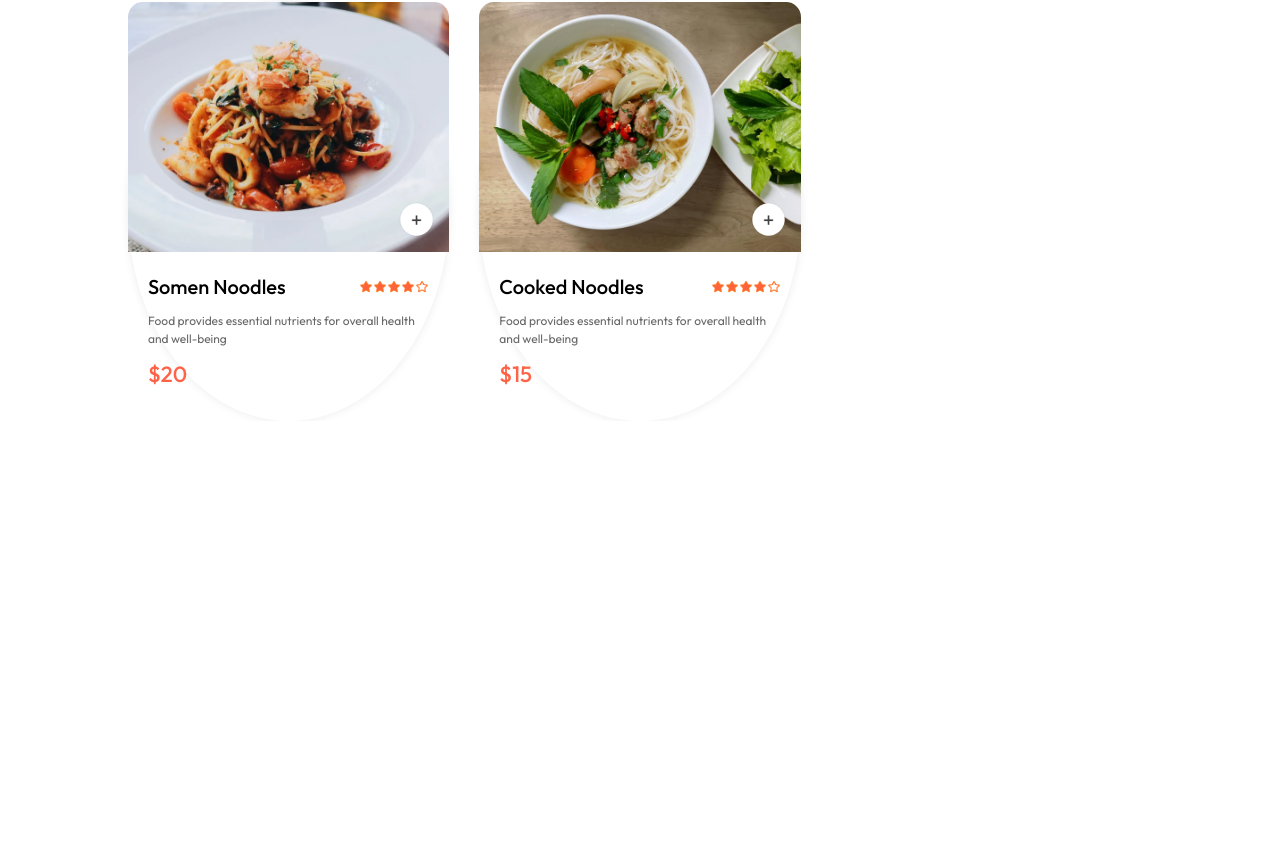
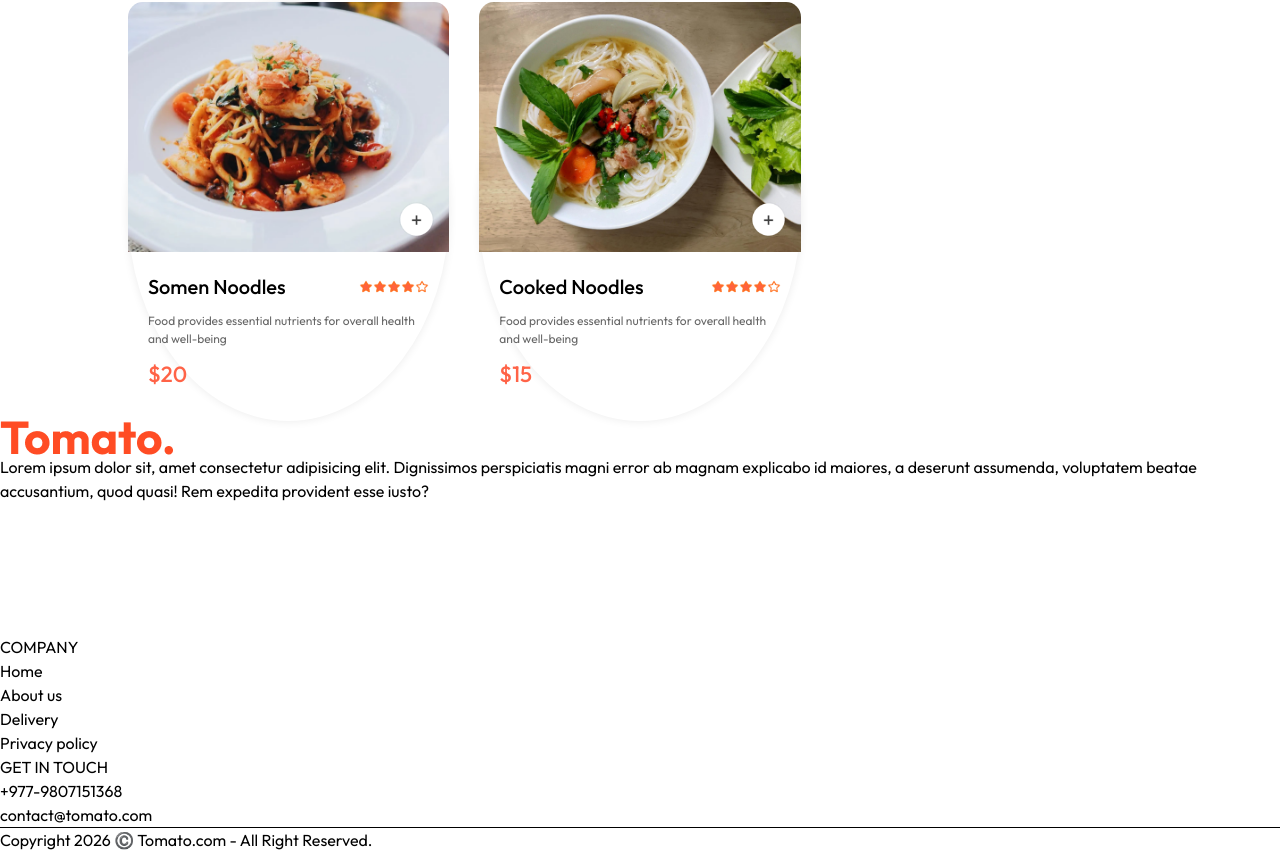
Before and after one commit to aakritii7/Food-Delivery, a React (Vite) app: page / in a window 1280 px wide. Shown: the part 5719-6571 px from the top of the page. Before the commit the page ends 6140 px from the top, so only its background shows below. Built offline with nearby package versions, Linux system fonts and the light colour scheme.

Commit message:
Footer skull part is completed

```diff
--- a/src/App.jsx
+++ b/src/App.jsx
@@ -4,9 +4,11 @@
 import Home from './Pages/Home/Home'
 import Cart from './Pages/Cart/Cart'
 import PlaceOrder from './Pages/PlaceOrder/PlaceOrder'
+import Footer from './Components/Footer/Footer'
 
 const App = () => {
   return (
+    <>
     <div className='app'>
       <Navbar />
       <Routes>
@@ -15,6 +17,8 @@
         <Route path='order' element={<PlaceOrder />} />
       </Routes>
     </div>
+    <Footer />
+    </>
   )
 }
 
--- /dev/null
+++ b/src/Components/Footer/Footer.css
@@ -0,0 +1,3 @@
+.footer{
+
+}
--- /dev/null
+++ b/src/Components/Footer/Footer.jsx
@@ -0,0 +1,44 @@
+import React from 'react'
+import './Footer.css'
+import { assets } from '../../assets/assets'
+
+const Footer = () => {
+  return (
+    <div className='footer' id='footer'>
+        <div className="footer-content">
+            <div className="footer-content-left">
+                <img src={assets.logo} alt="" />
+                <p>Lorem ipsum dolor sit, amet consectetur adipisicing elit. Dignissimos perspiciatis magni error ab magnam explicabo id maiores, a deserunt assumenda, voluptatem beatae accusantium, quod quasi! Rem expedita provident esse iusto?</p>
+                <div className="footer-social-icons">
+                    <img src={assets.facebook_icon} alt="" />
+                    <img src={assets.twitter_icon} alt="" />
+                    <img src={assets.linkedin_icon} alt="" />
+
+                </div>
+            </div>
+            <div className="footer-content-center">
+                <h2>COMPANY</h2>
+                <ul>
+                    <li>Home</li>
+                    <li>About us</li>
+                    <li>Delivery</li>
+                    <li>Privacy policy</li>
+                </ul>
+            </div>
+
+            <div className="footer-content-right">
+                <h2>GET IN TOUCH</h2>
+                <ul>
+                    <li>+977-9807151368</li>
+                    <li>contact@tomato.com</li>
+                </ul>
+            </div>
+        </div>
+        <hr />
+        <p className="footer-copyright">Copyright 2026 ©️ Tomato.com - All Right Reserved.</p>
+
+    </div>
+  )
+}
+
+export default Footer
```
